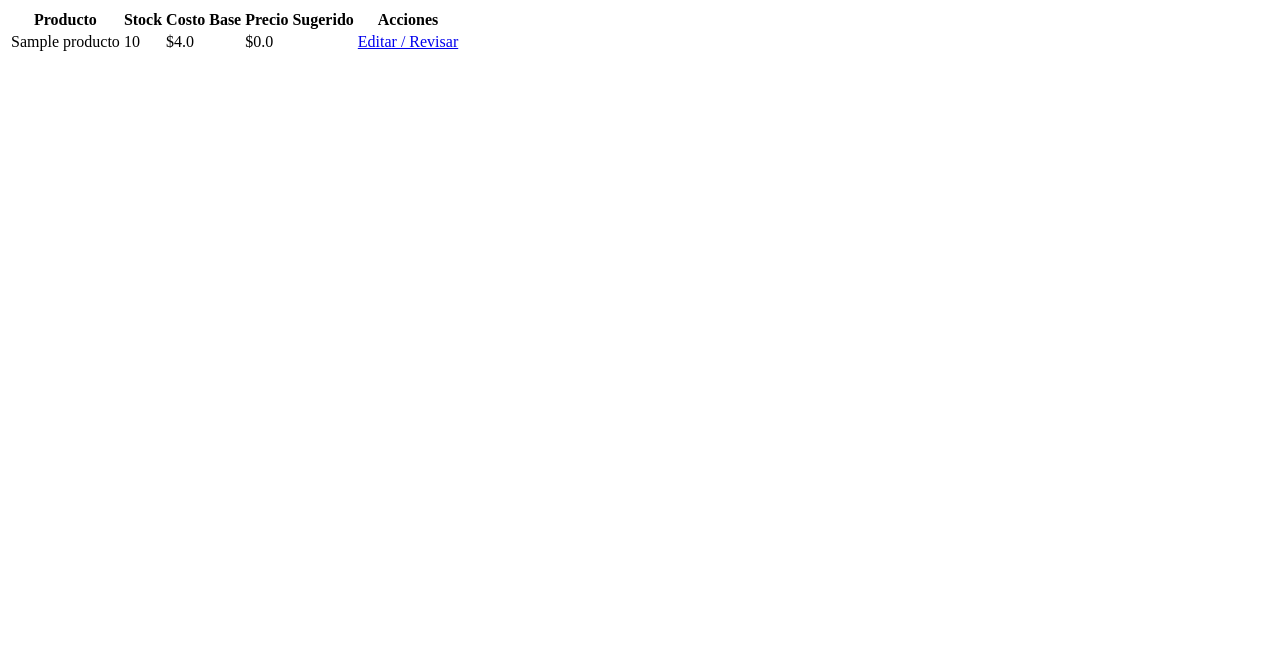
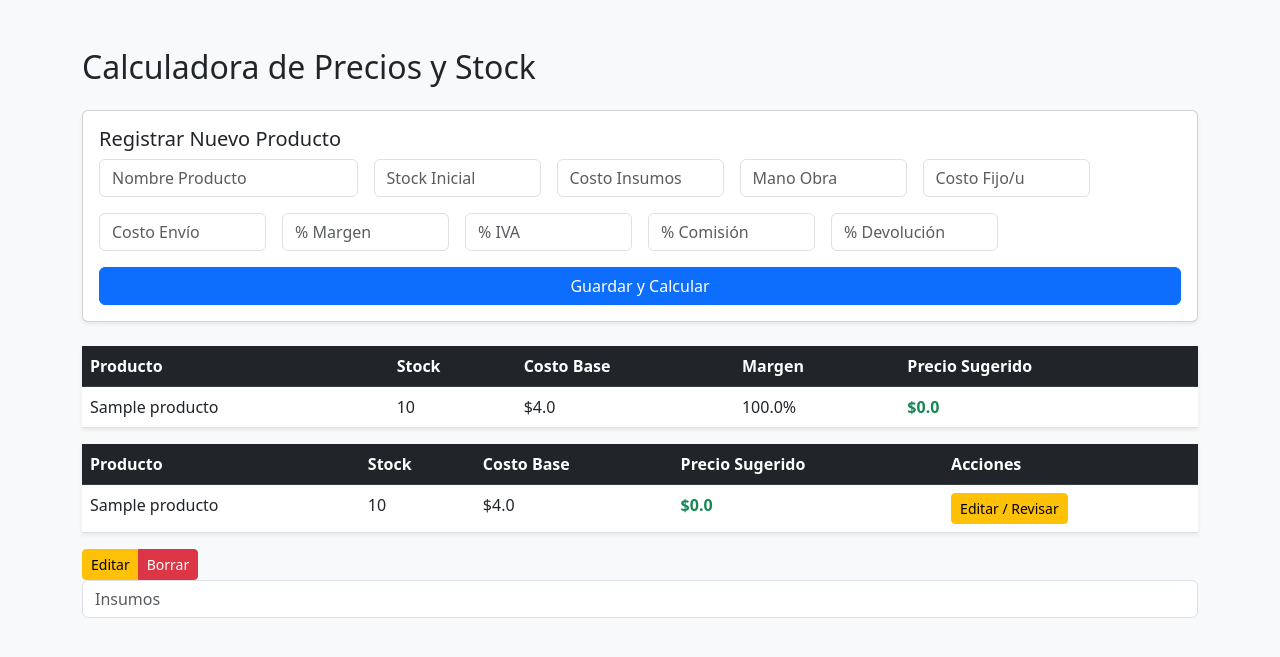
Before and after one commit to riveroja48/mi-calculadora-precios, a Flask app: template templates/index.html in a window 1280 px wide. Shown: the top 657 px of the page. Run offline with Flask 3, Linux system fonts and the light colour scheme; the template is opened without the code that fills it: values that come from a table or form of the project are taken from there, others are empty; tables that the repository leaves empty hold one stand-in row (values such as "Sample post").

Commit message:
Update index.html

```diff
--- a/templates/index.html
+++ b/templates/index.html
@@ -1,4 +1,54 @@
-<table class="table table-hover bg-white shadow-sm">
+<!DOCTYPE html>
+<html lang="es">
+<head>
+    <meta charset="UTF-8">
+    <link href="https://cdn.jsdelivr.net/npm/bootstrap@5.3.0/dist/css/bootstrap.min.css" rel="stylesheet">
+    <title>Gestor de Precios e Inventario</title>
+</head>
+<body class="bg-light">
+    <div class="container mt-5">
+        <h2 class="mb-4">Calculadora de Precios y Stock</h2>
+
+        <div class="card card-body mb-4 shadow-sm">
+            <h5>Registrar Nuevo Producto</h5>
+            <form action="/agregar" method="POST" class="row g-3">
+                <div class="col-md-3"><input type="text" name="nombre" class="form-control" placeholder="Nombre Producto" required></div>
+                <div class="col-md-2"><input type="number" name="stock" class="form-control" placeholder="Stock Inicial" required></div>
+                <div class="col-md-2"><input type="number" step="0.01" name="insumos" class="form-control" placeholder="Costo Insumos" required></div>
+                <div class="col-md-2"><input type="number" step="0.01" name="mano_obra" class="form-control" placeholder="Mano Obra" required></div>
+                <div class="col-md-2"><input type="number" step="0.01" name="fijos" class="form-control" placeholder="Costo Fijo/u" required></div>
+                <div class="col-md-2"><input type="number" step="0.01" name="envio" class="form-control" placeholder="Costo Envío" required></div>
+                <div class="col-md-2"><input type="number" step="0.01" name="margen" class="form-control" placeholder="% Margen" required></div>
+                <div class="col-md-2"><input type="number" step="0.01" name="iva" class="form-control" placeholder="% IVA" required></div>
+                <div class="col-md-2"><input type="number" step="0.01" name="comision" class="form-control" placeholder="% Comisión" required></div>
+                <div class="col-md-2"><input type="number" step="0.01" name="devolucion" class="form-control" placeholder="% Devolución" required></div>
+                <div class="col-12"><button class="btn btn-primary w-100">Guardar y Calcular</button></div>
+            </form>
+        </div>
+
+        <table class="table table-hover bg-white shadow-sm">
+            <thead class="table-dark">
+                <tr>
+                    <th>Producto</th>
+                    <th>Stock</th>
+                    <th>Costo Base</th>
+                    <th>Margen</th>
+                    <th>Precio Sugerido</th>
+                </tr>
+            </thead>
+            <tbody>
+                {% for p in productos %}
+                <tr>
+                    <td>{{ p.nombre }}</td>
+                    <td>{{ p.stock }}</td>
+                    <td>${{ p.insumos + p.mano_obra + p.fijos_por_unidad + p.envio }}</td>
+                    <td>{{ p.margen_deseado * 100 }}%</td>
+                    <td class="fw-bold text-success">${{ p.calcular_precio_sugerido() }}</td>
+                </tr>
+                {% endfor %}
+            </tbody>
+        </table>
+        <table class="table table-hover bg-white shadow-sm">
     <thead class="table-dark">
         <tr>
             <th>Producto</th>
@@ -22,3 +72,14 @@
         {% endfor %}
     </tbody>
 </table>
+        <td>
+    <div class="btn-group">
+        <a href="/editar/{{ p.id }}" class="btn btn-sm btn-warning">Editar</a>
+        <a href="/eliminar/{{ p.id }}" class="btn btn-sm btn-danger" onclick="return confirm('¿Seguro que quieres eliminar este producto?')">Borrar</a>
+    </div>
+</td>
+
+<input type="number" step="0.01" name="insumos" class="form-control" placeholder="Insumos">
+    </div>
+</body>
+</html>
```
